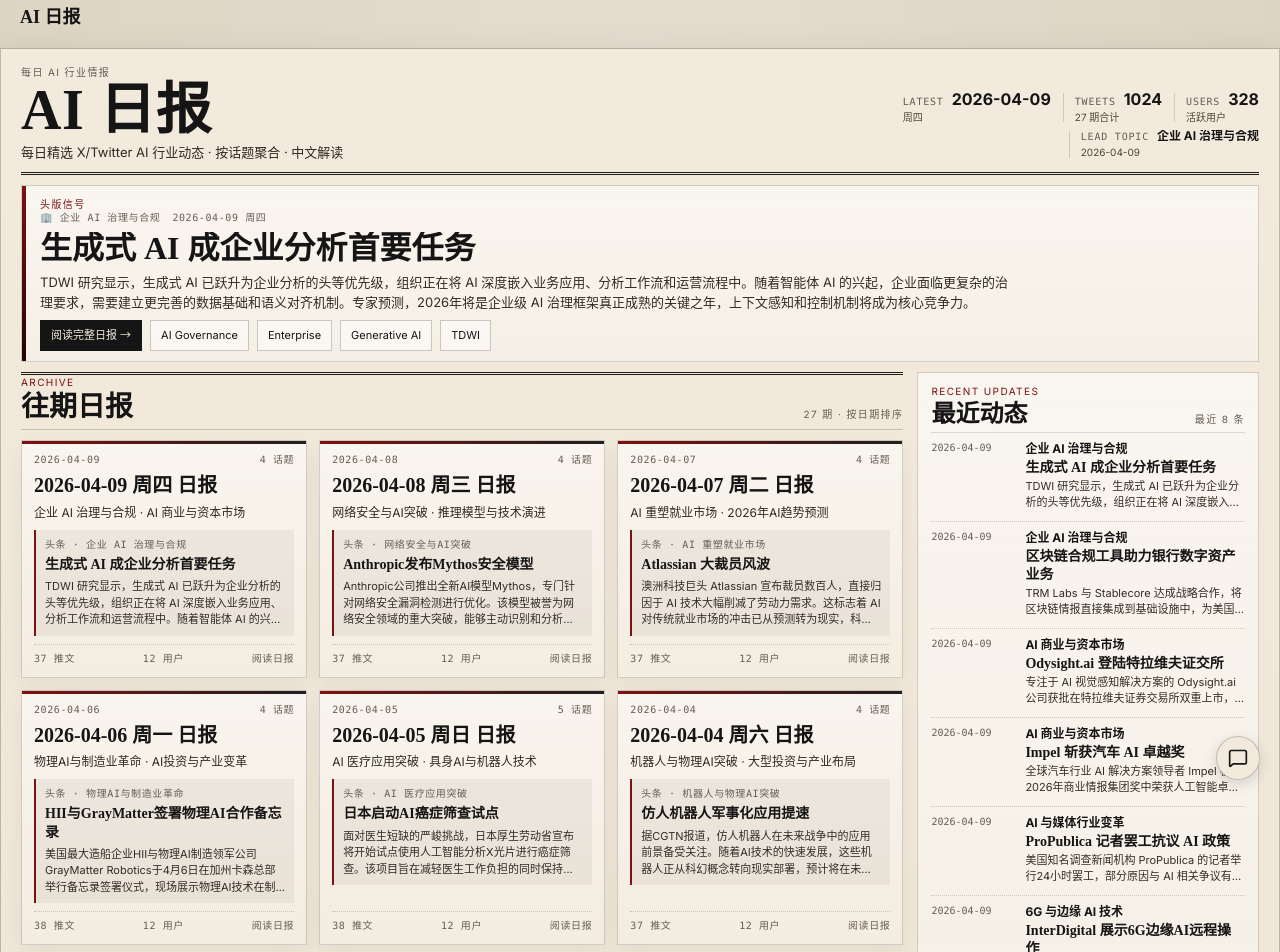
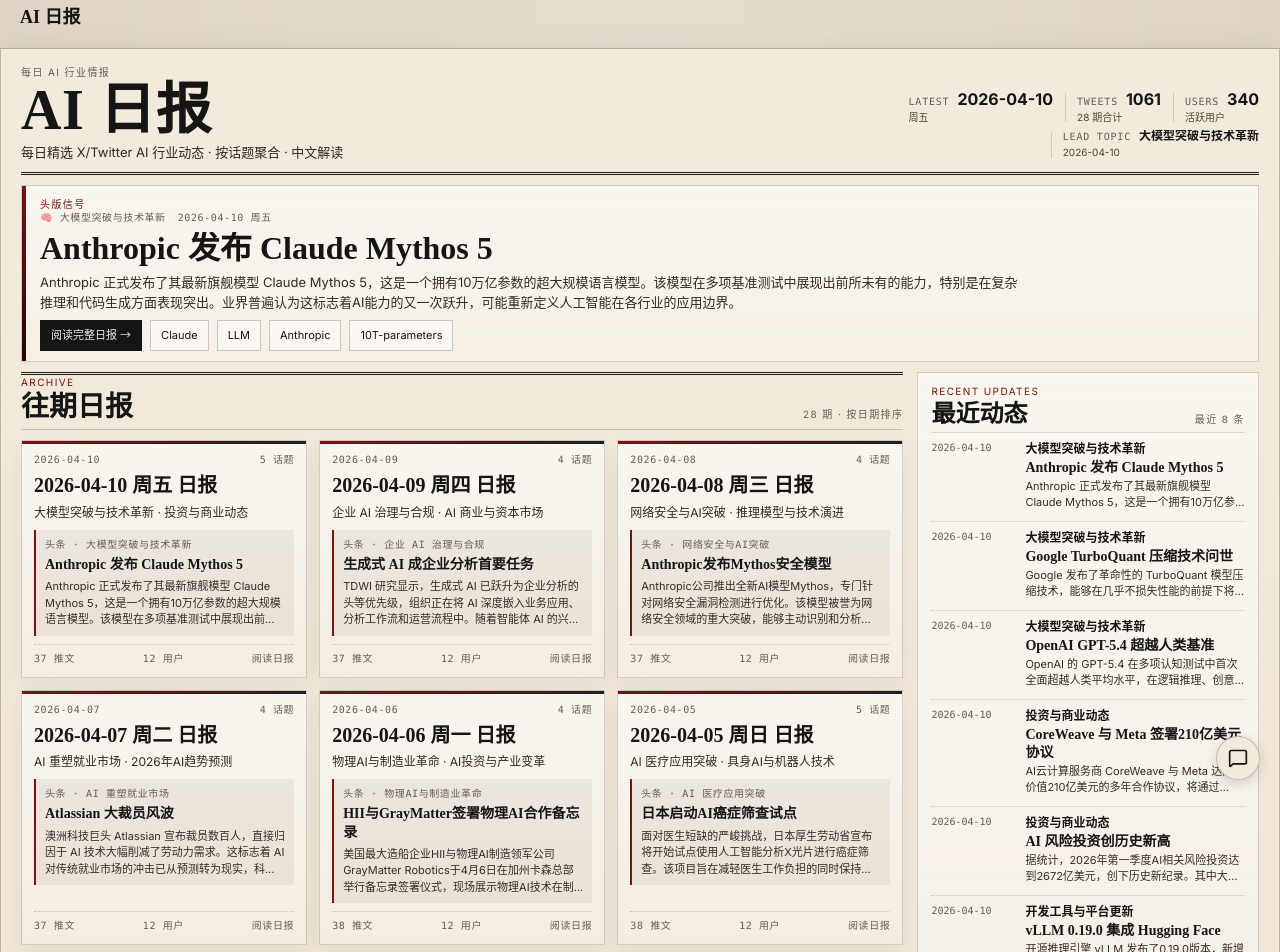
Before and after one commit to Vincentwei1021/ai-daily, a Next.js app: page / in a window 1280 px wide. Shown: the top 952 px of the page. Built offline with nearby package versions, Linux system fonts and the light colour scheme; no server answers.

Commit message:
daily: 2026-04-10

```diff
--- a/src/data/reports.ts
+++ b/src/data/reports.ts
@@ -14,6 +14,150 @@ export interface DailyReport {
 
 export const reports: DailyReport[] = [
   {
+    "date": "2026-04-10",
+    "weekday": "周五",
+    "timeRange": "04-09 08:30 ~ 04-10 08:30 (UTC+8)",
+    "tweetCount": 37,
+    "userCount": 12,
+    "topics": [
+      {
+        "title": "🧠 大模型突破与技术革新",
+        "items": [
+          {
+            "bold": "Anthropic 发布 Claude Mythos 5",
+            "detail": "Anthropic 正式发布了其最新旗舰模型 Claude Mythos 5，这是一个拥有10万亿参数的超大规模语言模型。该模型在多项基准测试中展现出前所未有的能力，特别是在复杂推理和代码生成方面表现突出。业界普遍认为这标志着AI能力的又一次跃升，可能重新定义人工智能在各行业的应用边界。",
+            "tags": [
+              "Claude",
+              "LLM",
+              "Anthropic",
+              "10T-parameters"
+            ]
+          },
+          {
+            "bold": "Google TurboQuant 压缩技术问世",
+            "detail": "Google 发布了革命性的 TurboQuant 模型压缩技术，能够在几乎不损失性能的前提下将大型语言模型压缩至原来的1/10大小。这一突破性技术将大幅降低AI模型的部署成本和运行门槛，使得更多中小企业能够负担得起高性能AI服务，有望推动AI技术的大规模普及。",
+            "tags": [
+              "Google",
+              "model-compression",
+              "TurboQuant",
+              "efficiency"
+            ]
+          },
+          {
+            "bold": "OpenAI GPT-5.4 超越人类基准",
+            "detail": "OpenAI 的 GPT-5.4 在多项认知测试中首次全面超越人类平均水平，在逻辑推理、创意写作和问题解决等领域都展现出卓越表现。这一里程碑事件引发了业界对通用人工智能（AGI）时间线的重新评估，同时也加剧了关于AI安全和监管的讨论。",
+            "tags": [
+              "OpenAI",
+              "GPT-5.4",
+              "human-level",
+              "AGI"
+            ]
+          }
+        ]
+      },
+      {
+        "title": "💰 投资与商业动态",
+        "items": [
+          {
+            "bold": "CoreWeave 与 Meta 签署210亿美元协议",
+            "detail": "AI云计算服务商 CoreWeave 与 Meta 达成了价值210亿美元的多年合作协议，将通过2032年为 Meta 提供AI计算能力。该协议覆盖多个数据中心，部分采用英伟达最新的 Rubin 系统芯片。这笔交易凸显了科技巨头对AI基础设施的巨大需求，也反映出云计算在AI竞赛中的战略重要性。",
+            "tags": [
+              "CoreWeave",
+              "Meta",
+              "cloud-computing",
+              "21B-deal"
+            ]
+          },
+          {
+            "bold": "AI 风险投资创历史新高",
+            "detail": "据统计，2026年第一季度AI相关风险投资达到2672亿美元，创下历史新纪录。其中大部分资金流向了基础模型开发、AI芯片制造和企业AI应用解决方案。投资热潮反映出资本市场对AI技术商业化前景的强烈信心，同时也推动了整个行业的快速发展和技术迭代。",
+            "tags": [
+              "venture-capital",
+              "267B",
+              "Q1-2026",
+              "investment"
+            ]
+          }
+        ]
+      },
+      {
+        "title": "🔧 开发工具与平台更新",
+        "items": [
+          {
+            "bold": "vLLM 0.19.0 集成 Hugging Face",
+            "detail": "开源推理引擎 vLLM 发布了0.19.0版本，新增了与 Hugging Face 生态系统的深度集成功能。这一更新简化了模型部署流程，开发者现在可以更轻松地将 Hugging Face 上的预训练模型部署到生产环境中。该版本还包含了多项性能优化，显著提升了推理速度和资源利用率。",
+            "tags": [
+              "vLLM",
+              "Hugging-Face",
+              "inference-engine",
+              "v0.19.0"
+            ]
+          },
+          {
+            "bold": "xAI Grok 4.20 多智能体系统",
+            "detail": "马斯克的 xAI 公司发布了 Grok 4.20，这是首个商业化的多智能体协作系统。该系统允许多个AI智能体同时处理复杂任务，通过协调合作提高问题解决效率。这一创新架构为企业级AI应用开辟了新的可能性，特别适用于需要多维度分析和决策的商业场景。",
+            "tags": [
+              "xAI",
+              "Grok-4.20",
+              "multi-agent",
+              "collaboration"
+            ]
+          }
+        ]
+      },
+      {
+        "title": "⚖️ 政策法规与安全",
+        "items": [
+          {
+            "bold": "美国各州推出AI监管新规",
+            "detail": "美国多个州政府同步推出了针对人工智能的监管法规，涵盖数据隐私、算法透明度和AI系统安全等多个方面。新规要求AI公司必须披露模型训练数据来源，建立算法审计机制，并为AI决策承担相应责任。这标志着美国AI监管进入了更加严格和规范的新阶段。",
+            "tags": [
+              "regulation",
+              "US-states",
+              "AI-policy",
+              "compliance"
+            ]
+          },
+          {
+            "bold": "Anthropic 遭遇重大网络安全事件",
+            "detail": "AI安全领域发生了一起重大事件，Anthropic 公司报告其系统遭遇了针对性网络攻击。虽然公司声称核心模型和用户数据未受影响，但这一事件引发了业界对AI基础设施安全防护的深度反思。专家呼吁建立更严格的AI系统安全标准和应急响应机制。",
+            "tags": [
+              "Anthropic",
+              "cybersecurity",
+              "breach",
+              "AI-safety"
+            ]
+          }
+        ]
+      },
+      {
+        "title": "🎯 应用场景与行业影响",
+        "items": [
+          {
+            "bold": "AI重塑就业市场格局",
+            "detail": "波士顿咨询集团最新研究显示，AI技术更多的是在重塑工作内容而非完全替代工作岗位。报告指出，约70%的工作将因AI技术而发生实质性变化，但完全消失的岗位比例相对较低。这一发现缓解了社会对AI大规模失业的担忧，同时强调了技能升级和再培训的重要性。",
+            "tags": [
+              "job-market",
+              "BCG-report",
+              "workforce",
+              "reskilling"
+            ]
+          },
+          {
+            "bold": "AI语音代理诉讼案激增",
+            "detail": "法律界注意到涉及AI语音代理和AI驱动呼叫监控服务的诉讼案件显著增加。主要争议集中在隐私保护、同意机制和算法偏见等方面。法律专家建议企业在部署此类AI系统时应建立更完善的合规框架，以降低潜在的法律风险和声誉损失。",
+            "tags": [
+              "voice-agents",
+              "litigation",
+              "privacy",
+              "legal-risk"
+            ]
+          }
+        ]
+      }
+    ]
+  },
+  {
     "date": "2026-04-09",
     "weekday": "周四",
     "timeRange": "04-08 08:30 ~ 04-09 08:30 (UTC+8)",
```
